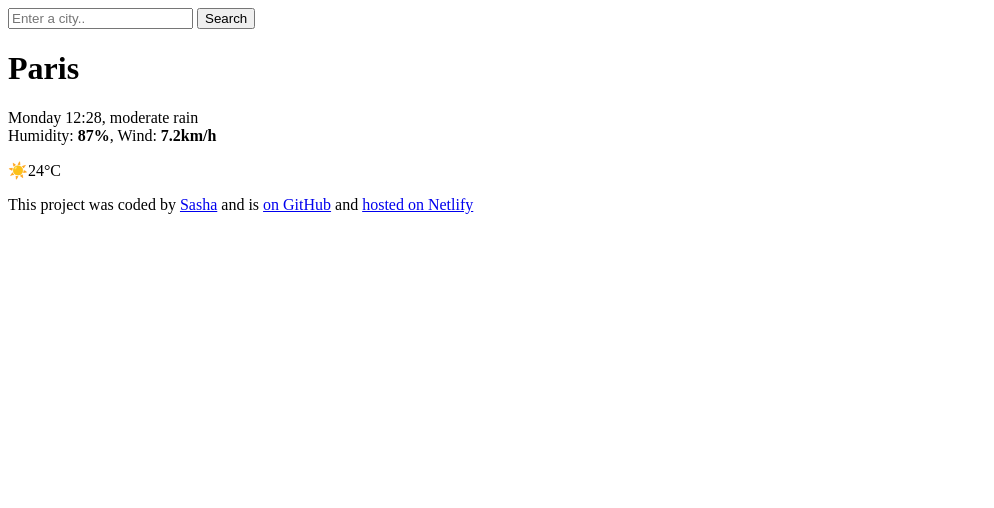
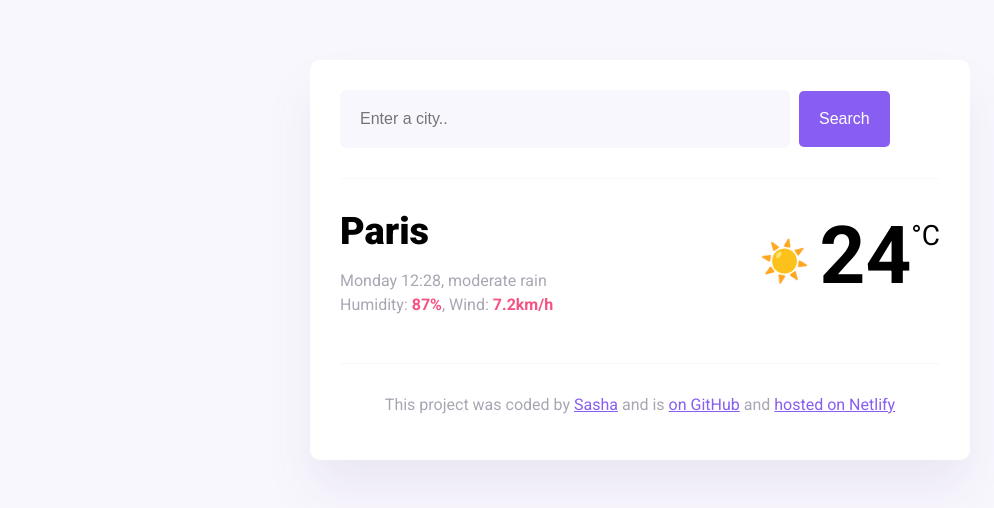
Before and after one commit to S-mic/my-awesome-app, a plain HTML site: page index.html in a window 1280 px wide. Shown: the whole page, without its empty margins (0-994 px from the left). Drawn offline with nearby package versions, Linux system fonts and the light colour scheme.

Commit message:
finished

```diff
--- a/index.html
+++ b/index.html
@@ -10,7 +10,7 @@
       rel="stylesheet"
     />
     <script src="https://cdn.jsdelivr.net/npm/axios@1.1.2/dist/axios.min.js"></script>
-    <link rel="stylesheet" href="src/styles.css" />
+    <link rel="stylesheet" href="style.css">
     <title>My weather application</title>
   </head>
   <body>
@@ -48,8 +48,8 @@
         <p>
           This project was coded by
           <a href="#" target="_blank">Sasha</a> and is
-          <a href="#" target="_blank"> on GitHub</a> and
-          <a href="#" target="_blank">hosted on Netlify</a>
+          <a href="https://github.com/S-mic/my-awesome-app" target="_blank"> on GitHub</a> and
+          <a href="https://my-awesome-app-sasha.netlify.app/" target="_blank">hosted on Netlify</a>
         </p>
       </footer>
     </div>
```
